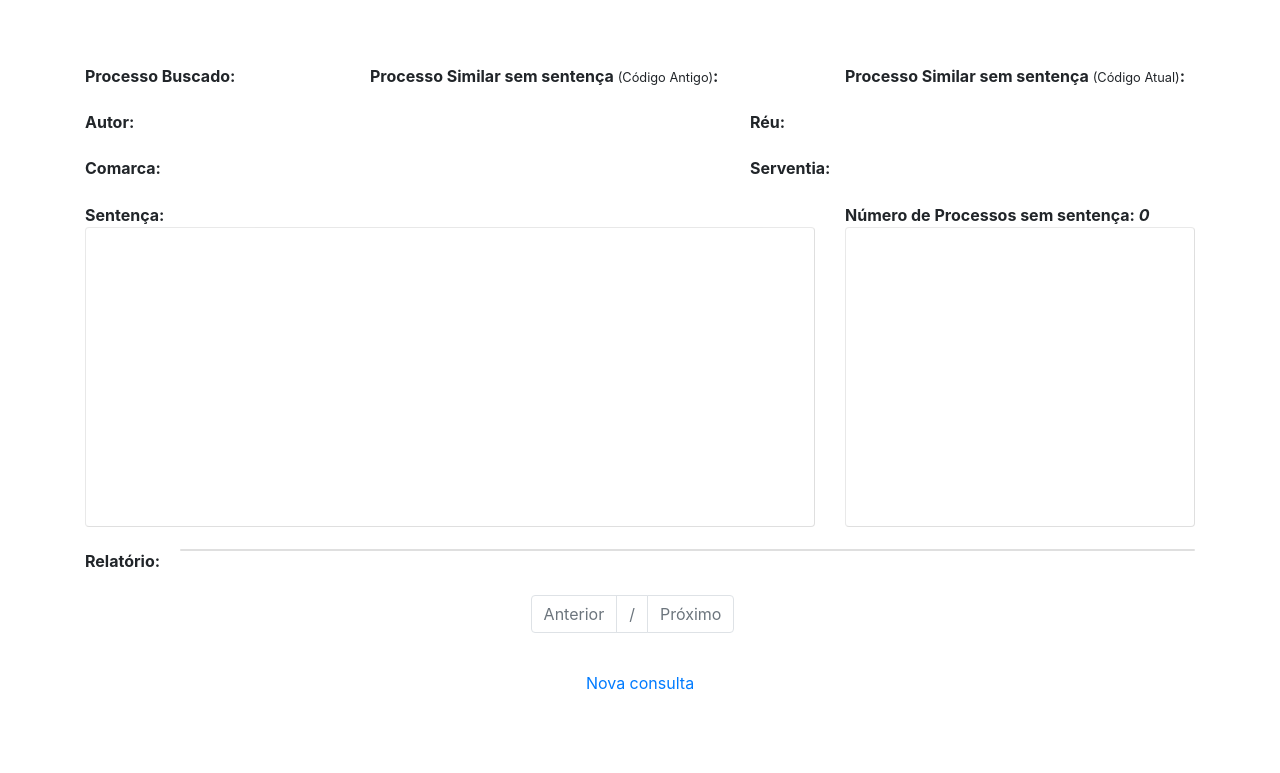
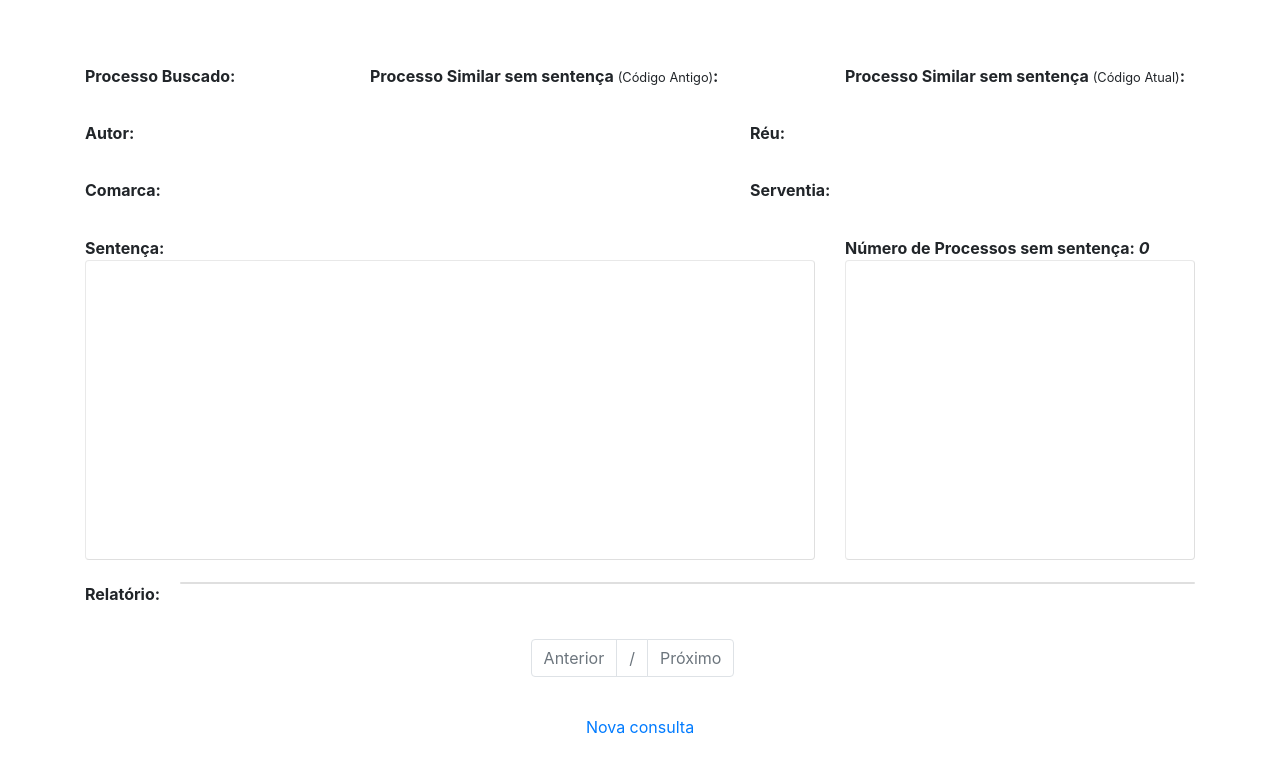
Before and after one commit to yangricardo/reditus, a Django app: template templates/search/sentenca.html in a window 1280 px wide. Shown: the top 773 px of the page. Run offline with Django 3.2, Linux system fonts and the light colour scheme; the template is opened without the code that fills it, so the values that code supplies are empty; some libraries are stand-ins or nearby versions.

Commit message:
sentenca.html

```diff
--- a/static/css/reditus.css
+++ b/static/css/reditus.css
@@ -20,6 +20,10 @@
   margin-top: 2%;
 }
 
+.row-height{
+  height: 35px;
+}
+
 .center {
   position: absolute;
   width: 450px;
--- a/templates/search/sentenca.html
+++ b/templates/search/sentenca.html
@@ -8,7 +8,7 @@
         </div>
     </div>
     {%else%}
-        <div class="row row-container">
+        <div class="row row-container row-height">
             <div class="col-sm-3">
                 <strong>Processo Buscado:</strong>
                 <div class="card-text justify-content-center">{{ cod }}</div>
@@ -22,7 +22,7 @@
                 <div class="card-text justify-content-center">{{ similar_atual }}</div>
             </div>
         </div>
-        <div class="row row-container">
+        <div class="row row-container row-height">
             <div class="col-sm-7">
                 <strong>Autor:</strong>
                 <div class="card-text justify-content-center">{{author}}</div>
@@ -32,7 +32,7 @@
                 <div class="card-text justify-content-center">{{reu}}</div>
             </div>
         </div>
-        <div class="row row-container">
+        <div class="row row-container row-height">
             <div class="col-sm-7">
                 <strong>Comarca:</strong>
                 <div class="card-text justify-content-center">{{ comarca }}</div>
@@ -61,7 +61,7 @@
                 </div>
             </div>
         </div>
-        <div class="row row-container">
+        <div class="row row-container row-height">
             <div class="col-sm-1">
                 <strong>Relatório:</strong>
             </div>
```
